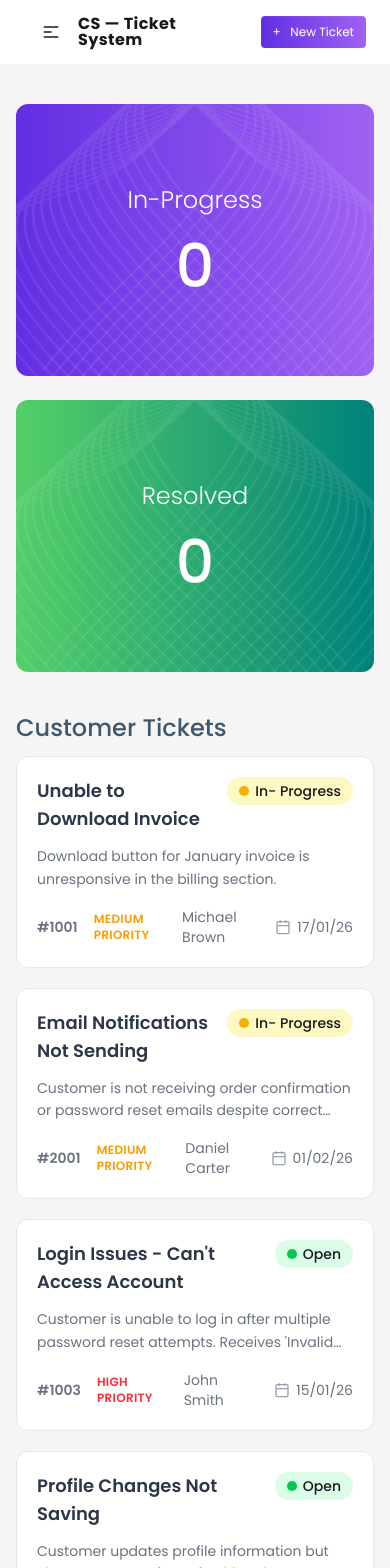
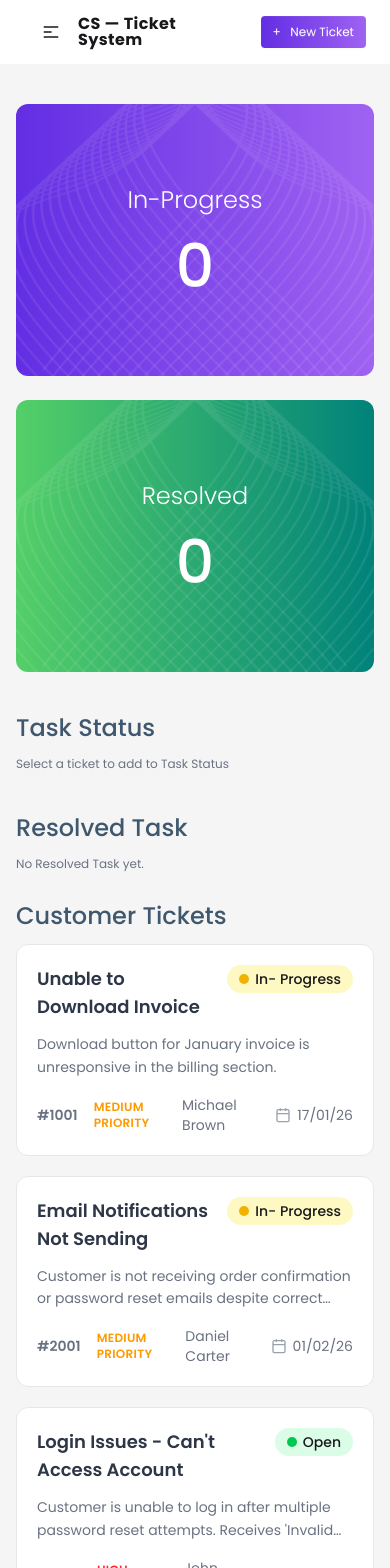
Before and after one commit to rakib8680/CS-Ticket-System, a React (Vite) app: page / in a window 390 px wide. Shown: the top 1568 px of the page. Built offline with nearby package versions, Linux system fonts and the light colour scheme.

Commit message:
Project Complete

```diff
--- a/src/Tickets/Main.jsx
+++ b/src/Tickets/Main.jsx
@@ -12,7 +12,7 @@ const Main = ({
   const tickets = use(ticketsPromise);
   return (
     <div className="pb-20">
-      <div className="grid grid-cols-1 md:grid-cols-12 gap-7">
+      <div className="flex flex-col-reverse md:grid md:grid-cols-12 gap-7">
         <div className="md:col-span-9">
           <TicketSection
             tickets={tickets}
--- a/src/Tickets/TicketSection.jsx
+++ b/src/Tickets/TicketSection.jsx
@@ -18,6 +18,11 @@ const TicketSection = ({
       <h1 className="text-[#40586d] text-2xl font-medium mb-3">
         Customer Tickets
       </h1>
+      {reamainingTickets.length === 0 ? (
+        <p className="text-[#40586d]  md:text-2xl  text-center mb-3 min-h-[30vh] md:min-h-[50vh] flex items-center justify-center">
+          No Tickets Found
+        </p>
+      ) : (
         <div className="grid grid-cols-1 md:grid-cols-2 gap-5">
           {reamainingTickets.map((ticket) => (
             <TicketCard
@@ -27,6 +32,7 @@ const TicketSection = ({
             />
           ))}
         </div>
+      )}
     </div>
   );
 };
```
Lines whose indentation alone changed are shown as unchanged.
